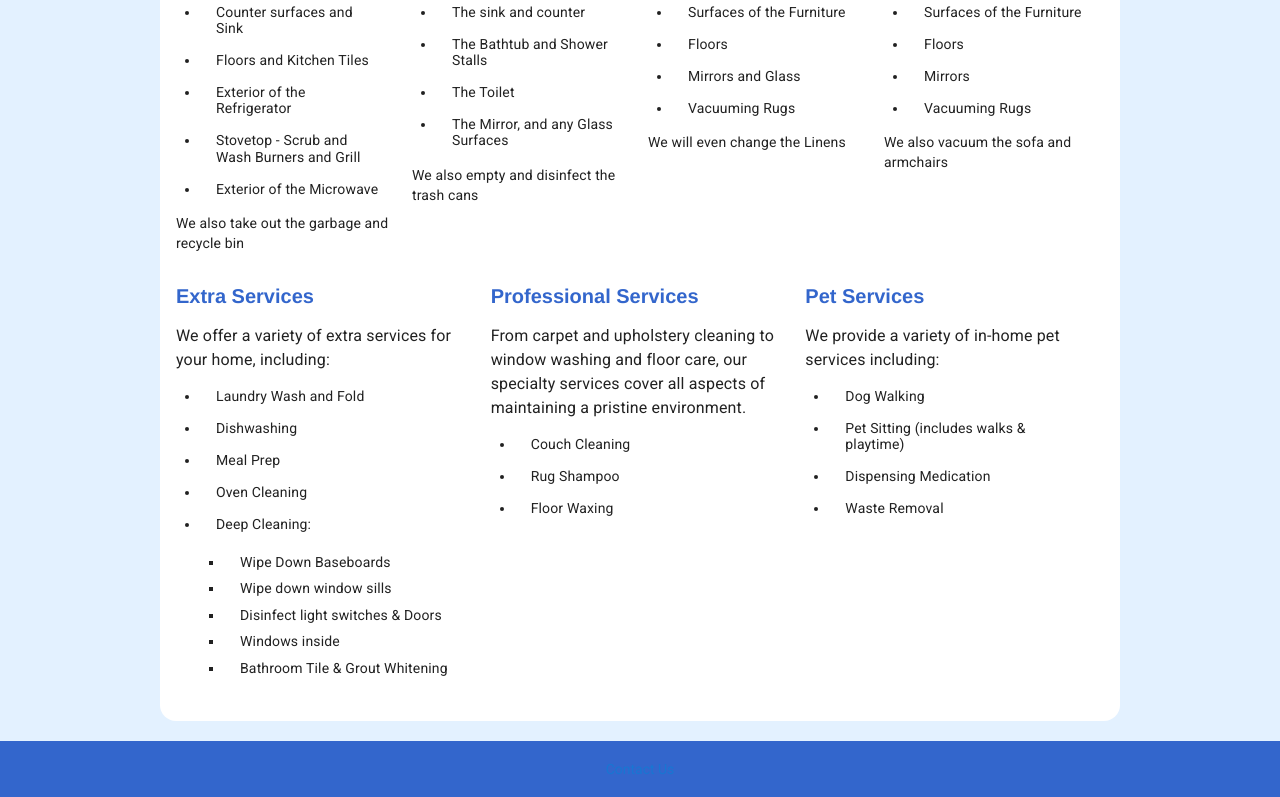
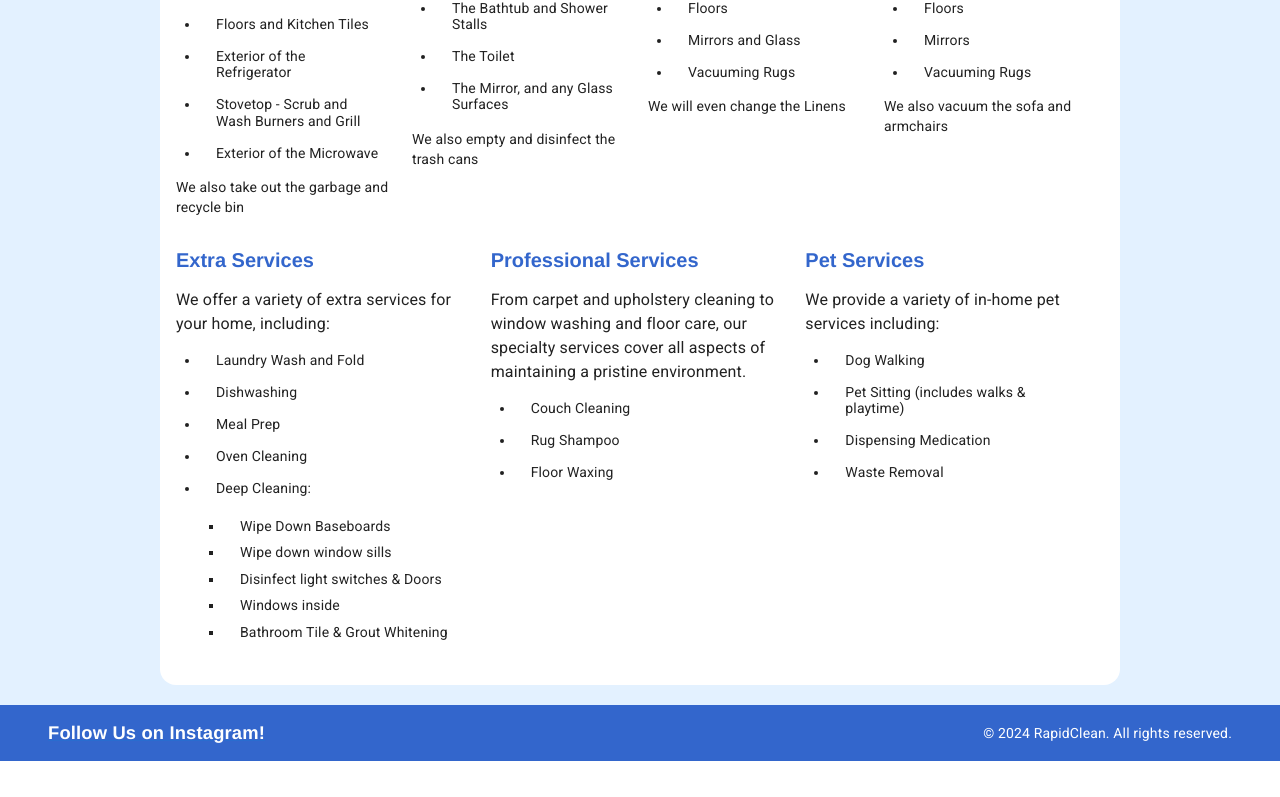
Before and after one commit to runtime/rc-react-app, a React (Create React App) app: page / in a window 1280 px wide. Shown: the part 1165-1962 px from the top of the page. After the commit the page ends 1926 px from the top, so only its background shows below. Built offline with nearby package versions, Linux system fonts and the light colour scheme.

Commit message:
header and footer alignment and heights matching. header logo size and position, new header.jpg

```diff
--- a/src/components/Footer.js
+++ b/src/components/Footer.js
@@ -1,21 +1,90 @@
-import Box from '@mui/material/Box';
+import React from 'react';
 import BottomNavigation from '@mui/material/BottomNavigation';
 import BottomNavigationAction from '@mui/material/BottomNavigationAction';
+
+import { Box, Typography, Grid, Link, IconButton } from '@mui/material';
+// import InstagramIcon from '@mui/icons-material/Instagram';
+// import FacebookIcon from '@mui/icons-material/Facebook';
+// import TwitterIcon from '@mui/icons-material/Twitter';
+// import LinkedInIcon from '@mui/icons-material/LinkedIn';
 import { RapidCleanTheme } from "../themes/Theme.js";
 
+const Footer = () => {
+    return (
+        <Box sx={{ width: '100%'}}>
+            <BottomNavigation sx={{ backgroundColor: RapidCleanTheme.palette.primary.main }} showLabels value={0}>
+                <Grid container alignItems="center" justifyContent="space-between" sx={{ width: '100%' }}>
+                    {/* Instagram Icon on the left */}
+                    <Grid item
+                          sx={{
+                              color: 'white',
+                              fontFamily: 'Helvetica Bold" "Arial Bold',
+                              fontWeight: '800',
+                              fontSize: '1.15em',
+                              minWidth: '200px',
+                              paddingLeft: {xs:2.5, sm:6, md: 12, lg:6, xl:20},
+                              transitionDuration: '0.3s',
+                              transitionProperty: 'all',
+                              transitionTimingFunction: 'linear',
+                              opacity: {xs: 1, sm: 1, lg: 1}
+                          }}>
 
+                        <Link href="https://www.instagram.com/rapidclean_" target="_blank" rel="noopener" sx={{ display: 'flex', alignItems: 'center', color: 'white' }}>
+                            {/*<InstagramIcon />*/}
+                            Follow Us on Instagram!
+                        </Link>
+                    </Grid>
 
-function Footer() {
-  return (
-    <Box sx={{ width: '100%'}}>
-      <BottomNavigation sx={{ backgroundColor: RapidCleanTheme.palette.primary.main}}
-        showLabels
-        value={0}
-      >
-        <BottomNavigationAction label="Contact Us" />
-      </BottomNavigation>
-    </Box>
-  );
+                    {/* Copyright text on the right */}
+                    <Grid item
+                          sx={{
+                              color: 'white',
+                              fontFamily: 'Helvetica Bold" "Arial Bold',
+                              fontWeight: '800',
+                              fontSize: '1.15em',
+                              minWidth: '200px',
+                              paddingRight: {xs:2.5, sm:6, md: 12, lg:6, xl:20},
+                              transitionDuration: '0.3s',
+                              transitionProperty: 'all',
+                              transitionTimingFunction: 'linear',
+                              opacity: {xs: 1, sm: 1, lg: 1}
+                          }}>
+                        <Typography variant="body2" color="white">
+                            © 2024 RapidClean. All rights reserved.
+                        </Typography>
+                    </Grid>
+                </Grid>
+            </BottomNavigation>
+        </Box>
+    );
 }
 
 export default Footer;
+
+// import { Box, Typography, Link, IconButton } from '@mui/material';
+// import FacebookIcon from '@mui/icons-material/Facebook';
+// import TwitterIcon from '@mui/icons-material/Twitter';
+// import LinkedInIcon from '@mui/icons-material/LinkedIn';
+//
+// function Footer() {
+//     return (
+//         <Box sx={{ backgroundColor: '#f5f5f5', padding: '20px', textAlign: 'center' }}>
+//             <Typography variant="body2" color="textSecondary">
+//                 &copy; {new Date().getFullYear()} Your Company Name
+//             </Typography>
+//             <Box sx={{ display: 'flex', justifyContent: 'center', mt: 1 }}>
+//                 <IconButton aria-label="Facebook" component={Link} href="https://www.facebook.com/your-page">
+//                     <FacebookIcon />
+//                 </IconButton>
+//                 <IconButton aria-label="Twitter" component={Link} href="https://twitter.com/your-handle">
+//                     <TwitterIcon />
+//                 </IconButton>
+//                 <IconButton aria-label="LinkedIn" component={Link} href="https://www.linkedin.com/company/your-company">
+//                     <LinkedInIcon />
+//                 </IconButton>
+//             </Box>
+//         </Box>
+//     );
+// }
+//
+// export default Footer;
--- a/src/components/Header.js
+++ b/src/components/Header.js
@@ -9,8 +9,8 @@ const Header = () => {
     return (
         <div>
             <Box sx={{
-                backgroundColor: '#D6D7D8',
-                height: '256px',
+                backgroundColor: '#b5da91',
+                height: {xs: 72, sm: 120, md:140, lg:220},
                 width: '100%',
                 display: 'flex',
                 flexDirection: 'row',
@@ -31,10 +31,19 @@ const Header = () => {
 
             </Box>
 
-            <Box  sx={{zIndex: 1, margin: 'auto', textAlign: 'center', position: 'absolute', left: {xs: 24, sm: 50, md: 90, lg: 250}, top:30}}>
+            <Box sx={{
+                zIndex: 1,
+                margin: 'auto',
+                height: {xs: 60, sm: 96, md: 90, lg: 120},
+                textAlign: 'center',
+                position: 'absolute',
+                left: {xs: 24, sm: 50, md: 90, lg: 154},
+                top: {xs: 10, sm: 20, md: 30, lg: 20}
+            }}>
+
                 <Image src={Logo}
                        width='100%'
-                       height={70}
+                       height='100%'
                        fit='cover'
                        className='app-logo'
                        display='flex'
--- a/src/pages/Contact.js
+++ b/src/pages/Contact.js
@@ -4,25 +4,78 @@ import {
     Card,
     Grid,
     Box,
-    Typography, ThemeProvider, CssBaseline, Button
+    Typography, ThemeProvider, CssBaseline, Button, CardContent
 } from '@mui/material';
 import { RapidCleanTheme } from "../themes/Theme.js";
 import {useContext} from "react";
 import EstimateContext from "../context/estimate";
 
+
 const Contact = () => {
     const {estimate} = useContext(EstimateContext);
     console.log('[Contact] estimate ', estimate);
     let content;
+    // if we have a booking
+    // if we have an estimate, a user and a location but not a booking
+    // if we have an estimate and a user but no location
+    // if we have an estimate only
+    // if we have nothing
+
     if (estimate.hasOwnProperty("servicedetails")) {
         content = <div> {estimate.servicedetails.cost.total} </div>
     } else {
-        content = <div> Loading... </div>
+        content = <div className="chat">
+            <iframe
+                allow="microphone;"
+                width="100%"
+                height="100%"
+                src="https://console.dialogflow.com/api-client/demo/embedded/e9bd9e6a-7fdf-46bf-9d45-30c9af1b2523">
+             </iframe>
+        </div>
     }
 
     return (
         <div>
-            {content}
+            <div className='contact'>
+                <Box>
+                    <ThemeProvider theme={RapidCleanTheme}>
+                        <CssBaseline enableColorScheme/>
+                        <Card elevation={12} sx={{marginTop: 2.5, marginBottom: 1, minWidth: 375, borderRadius: '8px'}}>
+                            <CardContent>
+                                <Box >
+                                    <Grid container spacing={12}>
+                                        <Grid item xs={12} sm={12} md={6} lg={6}>
+                                            {/*<Typography color="secondary" variant="cardTitle" component="h1" display="inline">Chat </Typography>*/}
+                                            {/*<Typography sx={{marginBottom: 2}} color="primary" variant="cardTitle"  component='h1' display="inline">With Us</Typography>*/}
+                                            <Box> {content} </Box>
+                                        </Grid>
+                                        <Grid item xs={12} sm={12} md={6} lg={6}>
+                                            <Card elevation={6} sx={{marginTop: 2, marginBottom: 1, minWidth: 100, borderRadius: '4px'}}>
+                                                <CardContent>
+                                                    <Typography color="secondary" variant="cardTitle" component="h1" display="inline">Chat With </Typography>
+                                                    <Typography color="primary" variant="cardTitle"  component='h1' display="inline">Us</Typography>
+                                                    <Typography sx={{marginBottom: 2}} component='body'>Chat with our Customer Service Assistant. She can help you with your booking or answer any of your questions.</Typography>
+                                                    <Typography color="secondary" variant="cardTitle" component="h1" display="inline">Text </Typography>
+                                                    <Typography color="primary" variant="cardTitle"  component='h1' display="inline">Us</Typography>
+                                                    <Typography sx={{marginBottom: 2}} component='body'>Contact Phone: 212-555-1212.</Typography>
+                                                    <Typography color="secondary" variant="cardTitle" component="h1" display="inline">Email </Typography>
+                                                    <Typography color="primary" variant="cardTitle"  component='h1' display="inline">Us</Typography>
+                                                    <Typography sx={{marginBottom: 2}} component='body'>Email: rapidcleanering@gmail.com.</Typography>
+                                                </CardContent>
+                                            </Card>
+
+                                        </Grid>
+
+
+                                    </Grid>
+                                </Box>
+                            </CardContent>
+                        </Card>
+                    </ThemeProvider>
+                        <Grid/>
+                </Box>
+            </div>
+
         </div>
     )
 }
--- a/src/styles/Contact.css
+++ b/src/styles/Contact.css
@@ -1,8 +1,14 @@
-.Contact {
+.contact {
     margin-top: 10px;
     margin-bottom: 40px;
     padding-bottom: 0;
     text-align: left
     /*NOTE MARGINS ARE handled.. 1. in app-container disableGutters. 2. set in nav.js Box sx = paddingleft: * ;*/
     /*padding-right: 40px;*/
+
 }
+
+.chat {
+    min-width: 272px;
+    height: 420px;
+}
```
Also changed, not shown: package.json (line endings or trailing spaces), src/logo.svg, src/media/header-image.jpg.
